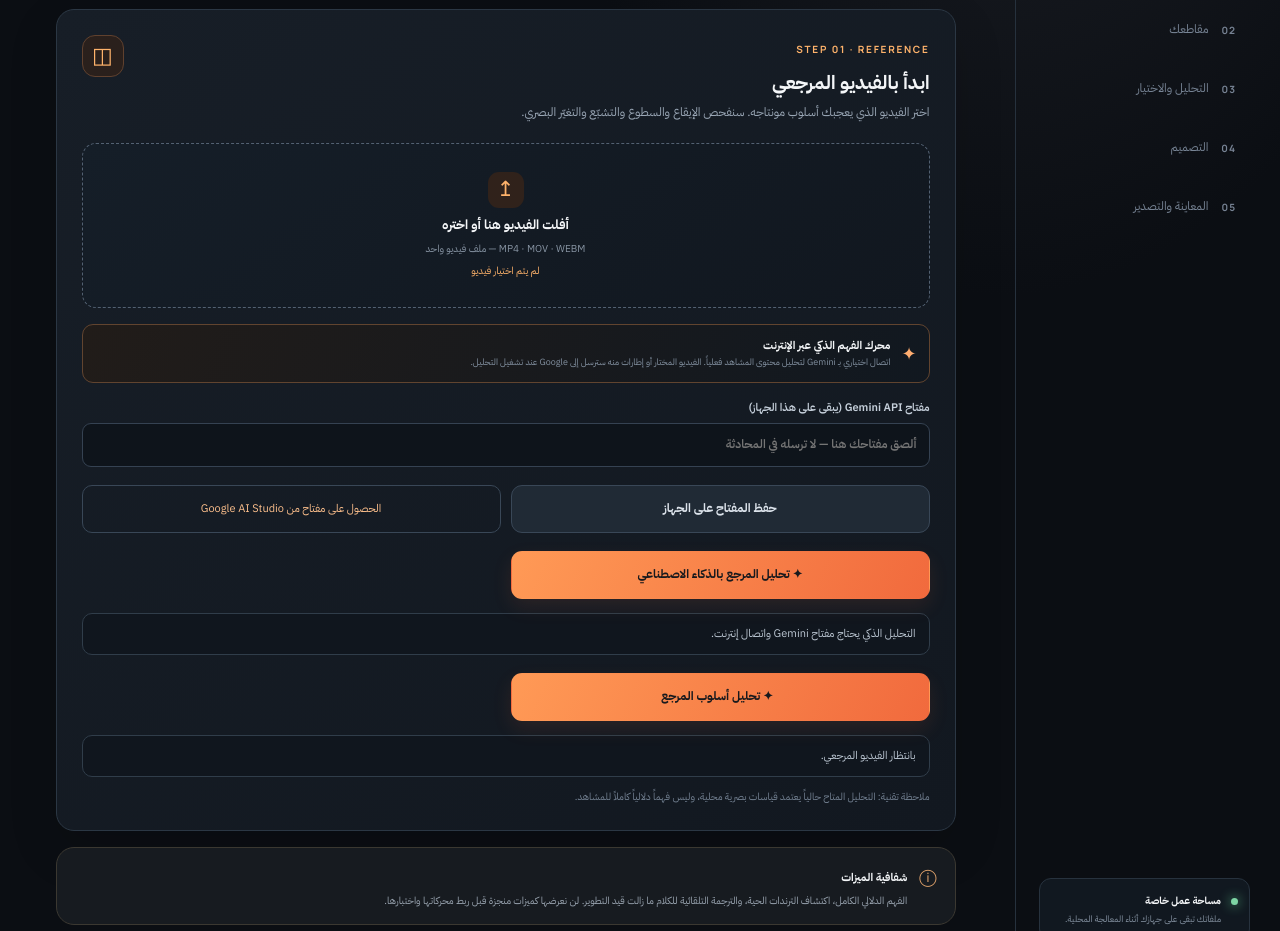
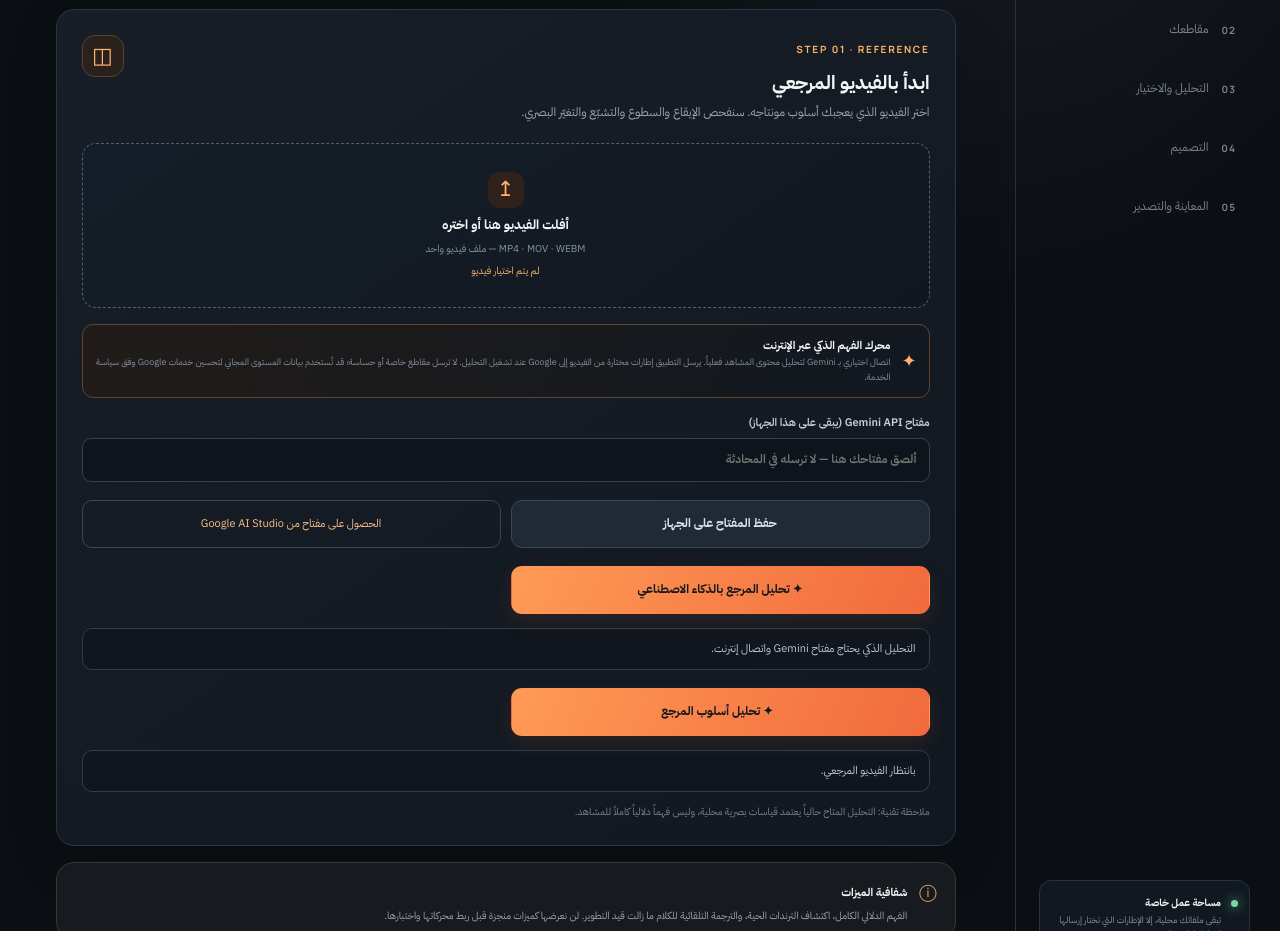
Before and after one commit to hicham07dzz-cyber/WARFOX, a website: page smartcut-android/www/index.html in a window 1280 px wide. Shown: the part 511-1442 px from the top of the page. Drawn offline with Linux system fonts and the light colour scheme.

Commit message:
Clarify cloud AI privacy and add trend research links

```diff
--- a/smartcut-android/www/index.html
+++ b/smartcut-android/www/index.html
@@ -9,7 +9,7 @@
 <div class="app-shell">
 <header class="topbar">
  <a class="brand" href="#" aria-label="SmartCut AI home"><img src="logo.svg" alt="SmartCut AI logo"><span class="brand-copy"><strong>SMARTCUT <em>AI</em></strong><small>CREATIVE VIDEO STUDIO</small></span></a>
- <div class="topbar-right"><span class="local-badge"><i></i> معالجة على جهازك</span><span class="version">ANDROID STUDIO</span></div>
+ <div class="topbar-right"><span class="local-badge"><i></i> معالجة محلية + سحابية اختيارية</span><span class="version">ANDROID STUDIO</span></div>
 </header>
 <main>
 <section class="hero">
@@ -26,7 +26,7 @@
    <span data-indicator="4"><b>04</b><small>التصميم</small></span>
    <span data-indicator="5"><b>05</b><small>المعاينة والتصدير</small></span>
   </nav>
-  <div class="sidebar-foot"><span class="status-dot"></span><div><b>مساحة عمل خاصة</b><small>ملفاتك تبقى على جهازك أثناء المعالجة المحلية.</small></div></div>
+  <div class="sidebar-foot"><span class="status-dot"></span><div><b>مساحة عمل خاصة</b><small>تبقى ملفاتك محلية، إلا الإطارات التي تختار إرسالها لتحليل Gemini.</small></div></div>
  </aside>
  <div class="main-work">
   <section class="step-heading"><div><div class="eyebrow">SMART WORKFLOW / 01—05</div><h2>استوديو المونتاج</h2><p>كل مرحلة تفتح بعد اكتمال المرحلة السابقة.</p></div><div class="step-counter"><b>01</b><small>/ 05</small></div></section>
@@ -34,7 +34,7 @@
    <div class="panel-head"><div><span class="step-kicker">STEP 01 · REFERENCE</span><h3>ابدأ بالفيديو المرجعي</h3><p class="stepIntro">اختر الفيديو الذي يعجبك أسلوب مونتاجه. سنفحص الإيقاع والسطوع والتشبّع والتغيّر البصري.</p></div><div class="panel-icon">◫</div></div>
    <label class="upload dropzone"><span class="drop-icon">↥</span><b>أفلت الفيديو هنا أو اختره</b><small>MP4 · MOV · WEBM — ملف فيديو واحد</small><input id="reference" type="file" accept="video/*"><i id="referenceLabel">لم يتم اختيار فيديو</i></label>
    <div class="engine-note ai-connection">
-    <span>✦</span><div><b>محرك الفهم الذكي عبر الإنترنت</b><small>اتصال اختياري بـ Gemini لتحليل محتوى المشاهد فعلياً. الفيديو المختار أو إطارات منه سترسل إلى Google عند تشغيل التحليل.</small></div>
+    <span>✦</span><div><b>محرك الفهم الذكي عبر الإنترنت</b><small>اتصال اختياري بـ Gemini لتحليل محتوى المشاهد فعلياً. يرسل التطبيق إطارات مختارة من الفيديو إلى Google عند تشغيل التحليل. لا ترسل مقاطع خاصة أو حساسة؛ قد تُستخدم بيانات المستوى المجاني لتحسين خدمات Google وفق سياسة الخدمة.</small></div>
    </div>
    <label class="field">مفتاح Gemini API (يبقى على هذا الجهاز)
     <input id="geminiKey" type="password" autocomplete="off" placeholder="ألصق مفتاحك هنا — لا ترسله في المحادثة">
```
